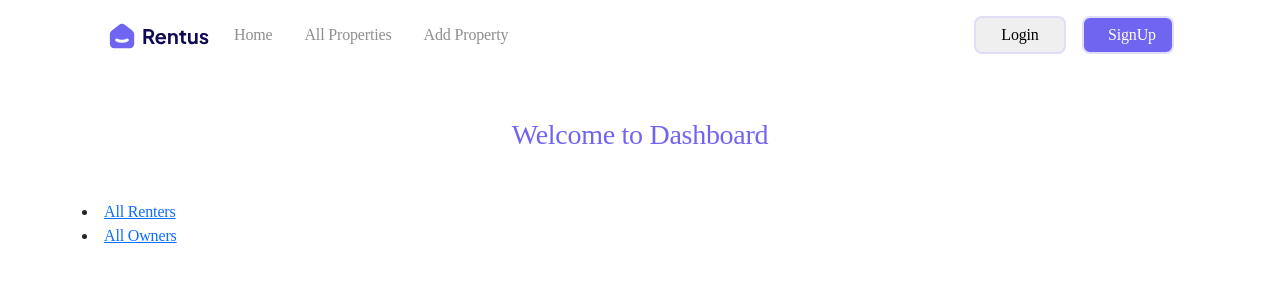
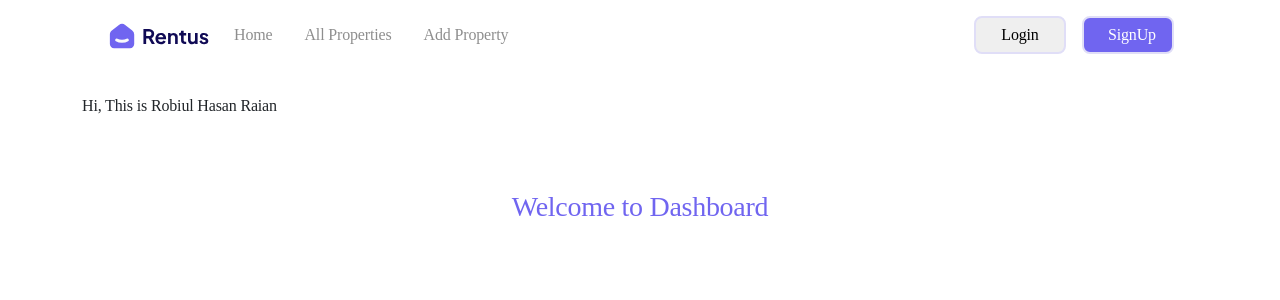
Before and after one commit to RaiAn-CSE/home-rent-client, a React (Create React App) app: page /dashboard in a window 1280 px wide. Shown: the top 300 px of the page. Built offline with nearby package versions, Linux system fonts and the light colour scheme; no server answers.

Commit message:
add data

```diff
--- a/package.json
+++ b/package.json
@@ -20,6 +20,7 @@
     "react-paginate": "^8.1.4",
     "react-router-dom": "^6.4.5",
     "react-scripts": "5.0.1",
+    "react-simple-typewriter": "^5.0.1",
     "swiper": "^8.4.5",
     "web-vitals": "^2.1.4"
   },
--- a/src/Pages/Dashboard/Dashboard.js
+++ b/src/Pages/Dashboard/Dashboard.js
@@ -4,6 +4,7 @@ import "../Dashboard/Dashboard.css";
 import NavSection from "../../Shared/Navbar/NavSection";
 import useAdmin from "../../hooks/useAdmin";
 import { AuthContext } from "../../contexts/AuthProvider";
+import { Typewriter } from 'react-simple-typewriter'
 
 const Dashboard = () => {
   const { user } = useContext(AuthContext);
@@ -17,12 +18,29 @@ const Dashboard = () => {
   return (
     <div className="container">
       <NavSection></NavSection>
+      <div>
+        <p className='my-4 text-gray-500 dark:text-gray-400'> Hi, This is Robiul Hasan Raian
+          <br />
+          <span style={{ color: 'white', fontWeight: 'bold' }}>
+            {/* Style will be inherited from the parent element */}
+            <Typewriter
+              words={['A passionate frontend developer from Bangladesh', 'A MERN Stack Web Developer also']}
+              loop={5}
+              cursor
+              cursorStyle='_'
+              typeSpeed={70}
+              deleteSpeed={50}
+              delaySpeed={1000}
+            />
+          </span></p>
+
+      </div>
       <h3 className="text-center mb-5 mt-5">Welcome to Dashboard</h3>
       <div className="row">
         <div className="col-md-3 col-lg-3 col-sm-12">
 
           {
-            // isAdmin &&
+            isAdmin &&
             <>
               <li><Link to="/dashboard/allRenters">All Renters</Link></li>
               <li><Link to="/dashboard/allOwners">All Owners</Link></li>
--- a/src/hooks/useAdmin.js
+++ b/src/hooks/useAdmin.js
@@ -5,7 +5,7 @@ const useAdmin = email => {
     const [isAdminLoading, setIsAdminLoading] = useState(true);
     useEffect(() => {
         if (email) {
-            fetch(`https://y-five-snowy.vercel.app/users/admin/${email}`)
+            fetch(`http://localhost:5000/users/admin/${email}`)
                 .then(res => res.json())
                 .then(data => {
                     console.log(data);
```
Also changed, not shown: 1 other file (tests, documents, lock files or other folders).
